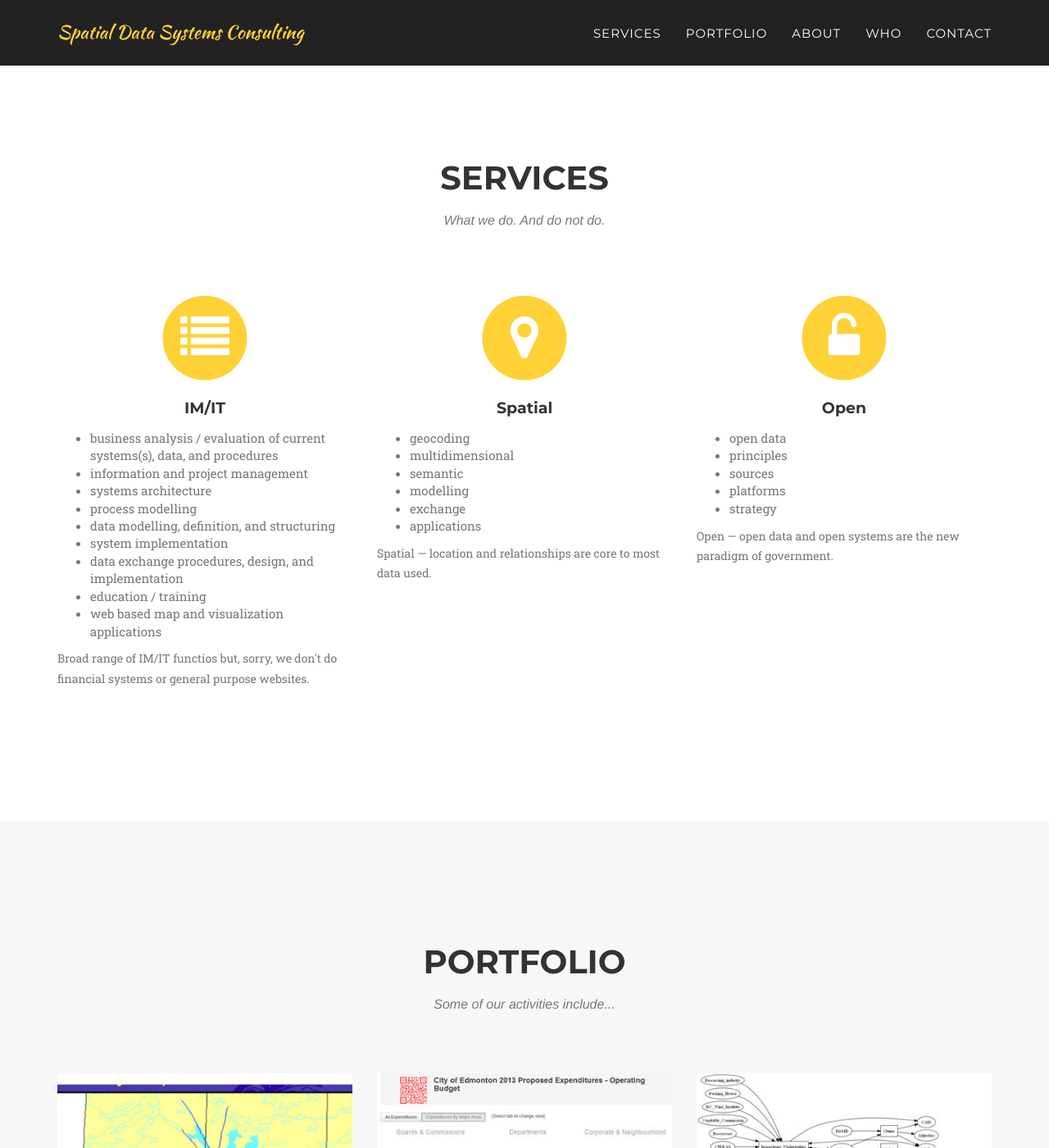
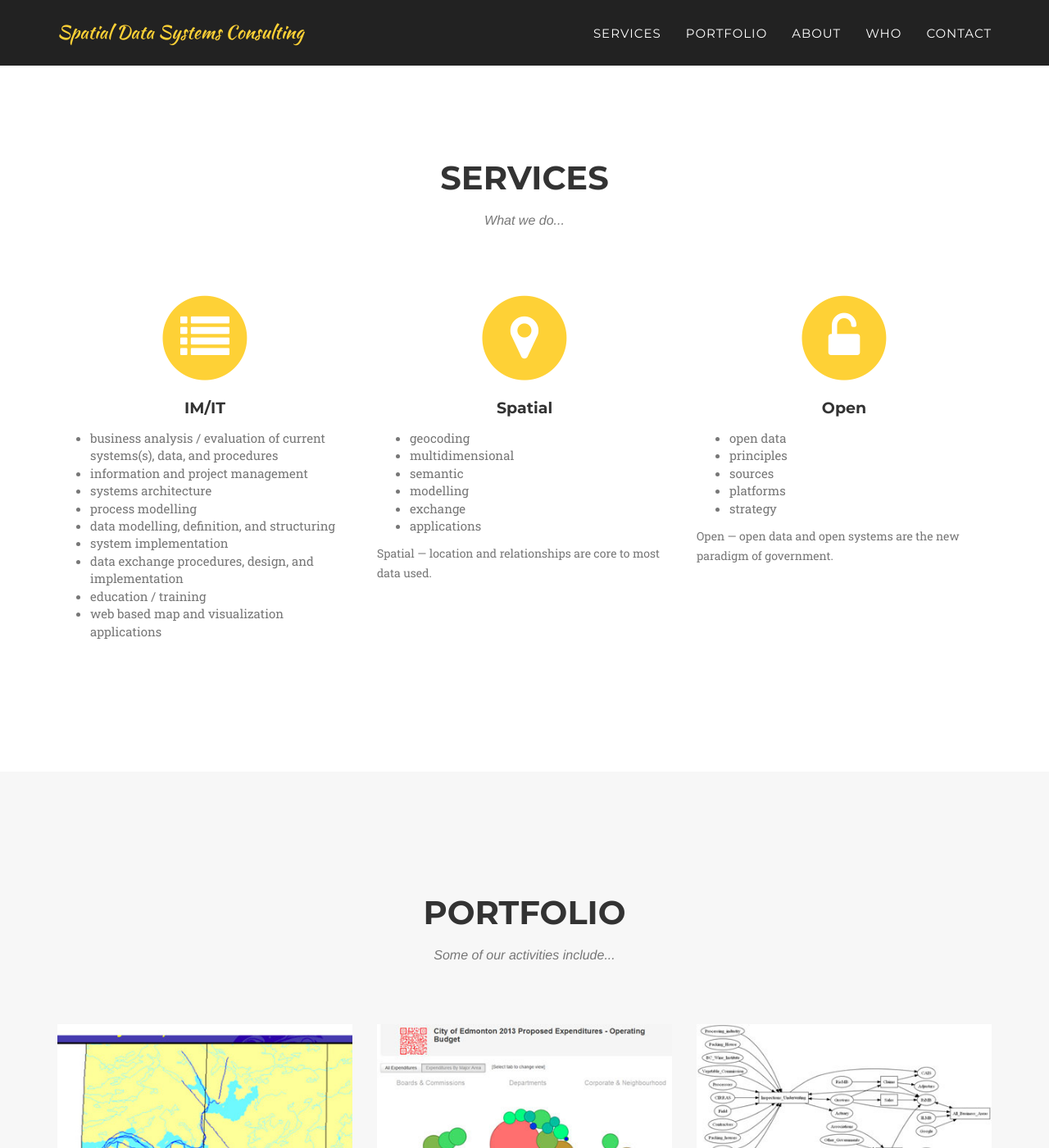
Before and after one commit to ggtychon/ggtychon.github.io, a Jekyll site: the page built from index.html, in a window 1280 px wide and 1400 px high, scrolled down 588 px. Shown: the whole window at 82% size. Built offline with Jekyll 4.4.1, drawn with Linux system fonts in a browser that asks for light colours; some web fonts are replaced.

Commit message:
Update services.html
Update Services 201511211454.

```diff
--- a/_includes/services.html
+++ b/_includes/services.html
@@ -4,7 +4,7 @@
             <div class="row">
                 <div class="col-lg-12 text-center">
                     <h2 class="section-heading">Services</h2>
-                    <h3 class="section-subheading text-muted">What we do. And do not do.</h3>
+                    <h3 class="section-subheading text-muted">What we do...</h3>
                 </div>
             </div>
             <!-- This the row of services. Three across. -->
@@ -28,7 +28,6 @@
 	                <li>web based map and visualization applications </li>
                     </ul>
                     </p>
-                    <p class="text-left text-muted" >Broad range of IM/IT functios but, sorry, we don't do financial systems or general purpose websites.</p>
                 </div>
                 <div class="col-md-4">
                     <span class="fa-stack fa-4x">
```
